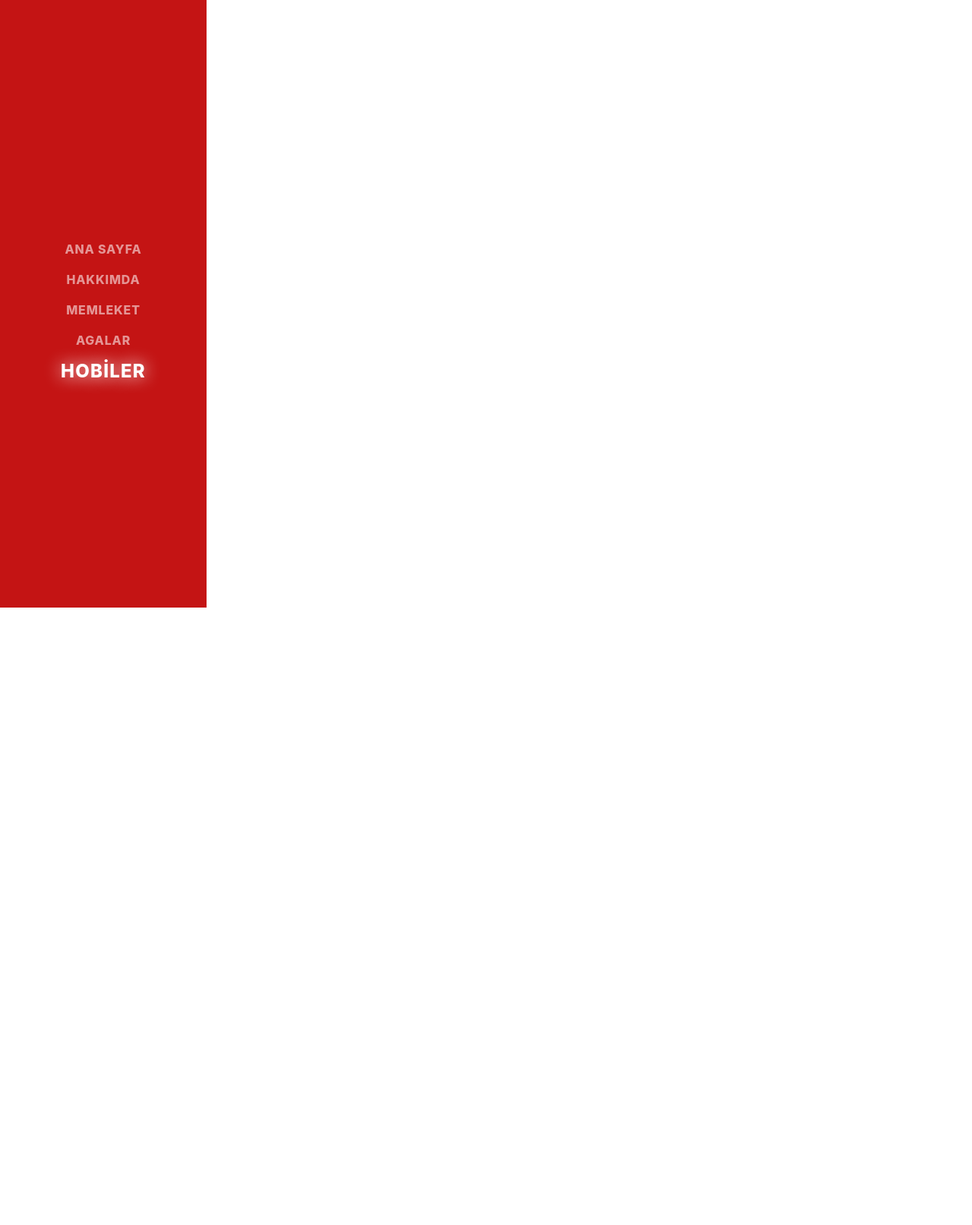
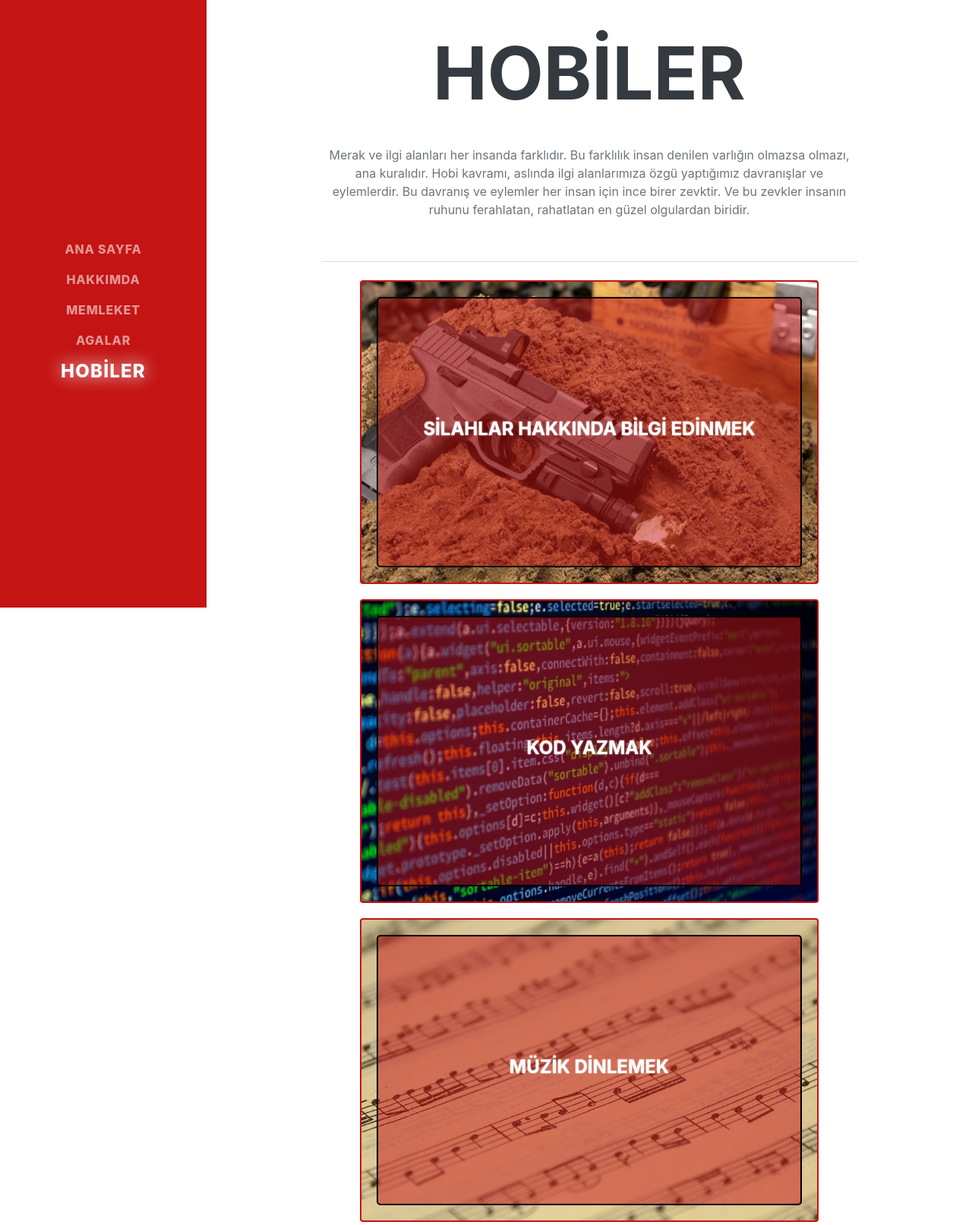
Before and after one commit to Shoelller/final-proje, a plain HTML site: page hobiler.html in a window 1280 px wide. Shown: the top 1613 px of the page at 76% size. Before the commit the page ends 800 px from the top, so only its background shows below. Drawn offline with nearby package versions, Linux system fonts and the light colour scheme; a web font is replaced by a local one.

Commit message:
hobiler.html sayfasının tasarımı tamamlandı ve Hakkımızda sayfası güncellendi.

```diff
--- /dev/null
+++ b/css/hobiler-style.css
@@ -0,0 +1,88 @@
+.card {
+    height: 400px;
+    width: 60%;
+    position: relative;
+    padding: 20px;
+    box-sizing: border-box;
+    display: flex;
+    justify-content: center;
+    align-items:flex-end;
+    text-decoration: none;
+    border: 2px solid #c41414;
+    margin-bottom: 20px;
+    background-image: url('../assets/img/sarsilmaz-pistol.jpg');
+    background-size: cover;
+    background-position: center;
+    margin-left: auto;
+    margin-right: auto;
+    transition-duration: 0.4s;
+
+}
+.card >.inner {
+    height: 100%;
+    width: 100%;
+    display: flex;
+    flex-direction: column;
+    justify-content: center;
+    align-items: center;
+    background: rgba(196, 20, 20, 0.5);
+    box-sizing: border-box;
+    border: 2px solid #000;
+    border-radius: 5px;
+    transition-duration: 0.5s;
+}
+.card:first-child{
+    margin-top: 20px;
+}
+.card:hover{
+    width: 80%;
+}
+
+.card:hover > .inner {
+    height: 100%;
+    width: 30%;
+    display: flex;
+    flex-direction: column;
+    justify-content: center;
+    align-items: center;
+    background: rgba(196, 20, 20, 0.5);
+    box-sizing: border-box;
+    border: 2px solid #000;
+    border-radius: 5px;
+}
+
+  .title {
+    font-size: 24px;
+    color: fff;
+    text-align: center;
+    font-weight: 700;
+    color: #fff;
+    text-shadow: 0px 0px 2px #fff;
+    position: relative;
+
+  }
+
+  .subtitle {
+    color: #b0215e;
+    text-align: center;
+  }
+
+  .card2 {
+    background-image: url('../assets/img/kodlama.jfif');
+  }
+
+  .card3 {
+    background-image: url('../assets/img/muzik.jpg');
+  }
+  .card4{
+      background-image: url('../assets/img/arac-kullanmak.jpg');
+  }
+  .head-text{
+      display: block;
+      justify-content: center;
+      align-items: center;
+      text-align: center;
+      width: 70%;
+      margin-right: auto;
+      margin-left: auto;
+  }
--- a/hobiler.html
+++ b/hobiler.html
@@ -14,6 +14,7 @@
         <link href="https://fonts.googleapis.com/css?family=Muli:400,400i,800,800i" rel="stylesheet" type="text/css" />
         <!-- Core theme CSS (includes Bootstrap)-->
         <link href="css/styles.css" rel="stylesheet" />
+        <link href="css/hobiler-style.css" rel="stylesheet" />
     </head>
     <body id="page-top">
         <!-- Navigation-->
@@ -35,7 +36,34 @@
         </nav>
         <!-- Page Content-->
         <div class="container-fluid p-0">
-
+            <div class="head-text">
+                <h1 class="my-5">Hobiler</h1>
+                <p class="text-centered mb-5">
+                    Merak ve ilgi alanları her insanda farklıdır. Bu farklılık insan denilen varlığın olmazsa olmazı, ana kuralıdır. Hobi kavramı, aslında ilgi alanlarımıza özgü yaptığımız
+                    davranışlar ve eylemlerdir. Bu davranış ve eylemler her insan için ince birer zevktir. Ve bu zevkler insanın ruhunu ferahlatan, rahatlatan en güzel olgulardan biridir.
+                </p>
+                <hr class="mb-4">
+            </div>
+            <div class="card">
+                <div class="inner">
+                  <h2 class="title">Silahlar hakkında bilgi edinmek</h2>
+                </div>
+            </div>
+            <div class="card card2">
+                <div class="inner">
+                  <h2 class="title">Kod Yazmak</h2>
+                </div>
+            </div>
+            <div class="card card3">
+                <div class="inner">
+                  <h2 class="title">Müzik Dinlemek</h2>
+                </div>
+            </div>
+            <div class="card card4">
+                <div class="inner">
+                  <h2 class="title">Araç Kullanmak</h2>
+                </div>
+            </div>
         </div>
         <!-- Bootstrap core JS-->
         <script src="https://cdn.jsdelivr.net/npm/bootstrap@5.1.3/dist/js/bootstrap.bundle.min.js"></script>
```
Also changed, not shown: hakkimda.html (+11 -8 lines), assets/img/arac-kullanmak.jpg (added), assets/img/dijital-bilisim.png (added), assets/img/kodlama.jfif (added), assets/img/logo-big2.png (added), assets/img/muzik.jpg (added), assets/img/sarsilmaz-pistol.jpg (added), assets/img/tmtal-logo1.png (added), css/styles.css.
